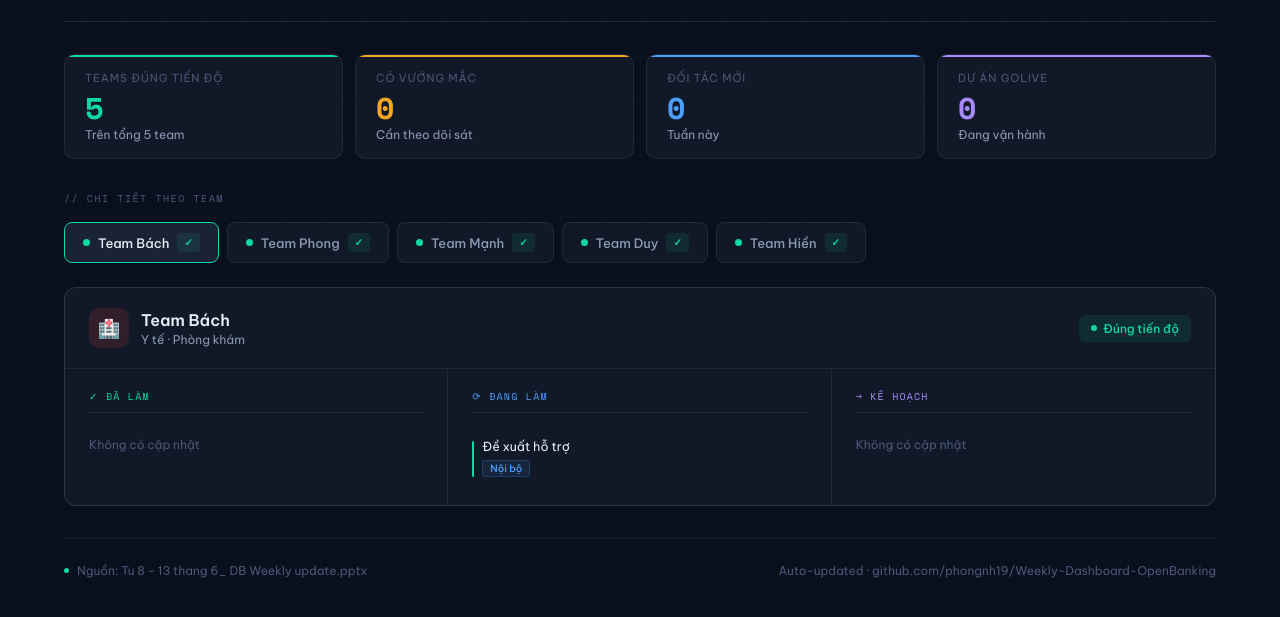
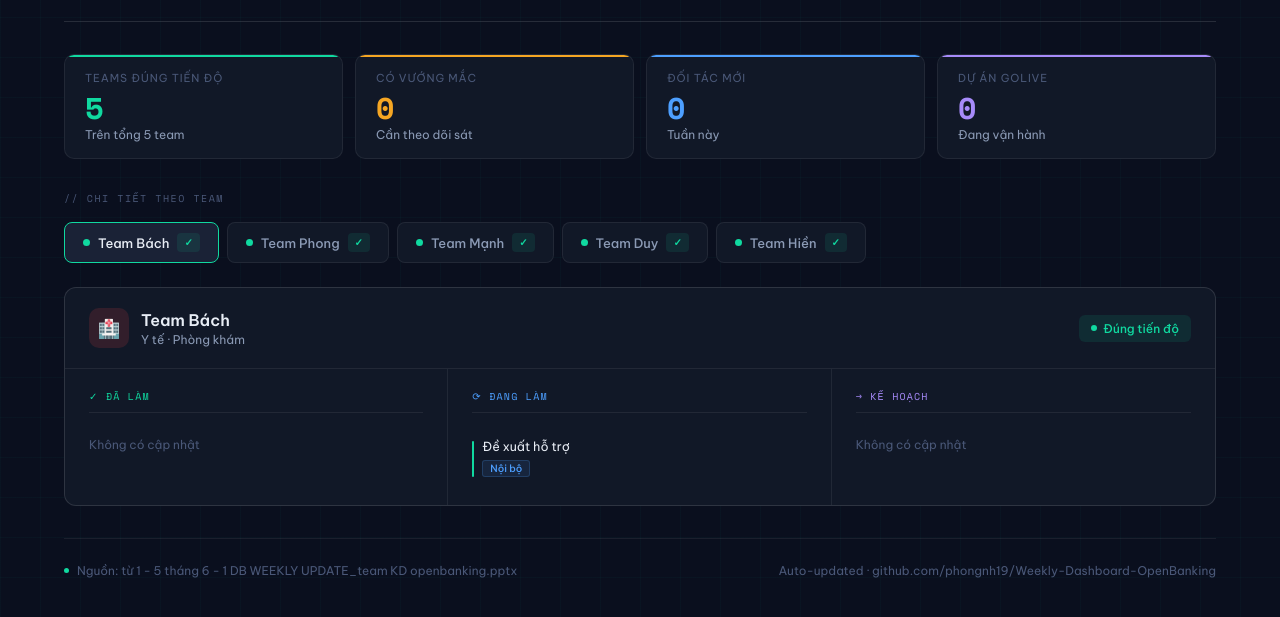
Before and after one commit to phongnh19/Weekly-Dashboard-OpenBanking, a plain HTML site: page index.html in a window 1280 px wide. Shown: the part 143-760 px from the top of the page. Drawn offline with nearby package versions, Linux system fonts and the light colour scheme.

Commit message:
Update dashboard 09/06/2026

```diff
--- a/index.html
+++ b/index.html
@@ -81,7 +81,7 @@ h1 span{color:var(--accent)}
   <div class="tabs" id="tabs"></div>
   <div class="panel" id="panel"></div>
   <div class="ftr">
-    <div style="display:flex;align-items:center;gap:8px"><div class="fdot"></div><span>Nguồn: Tu 8 - 13 thang 6_ DB Weekly update.pptx</span></div>
+    <div style="display:flex;align-items:center;gap:8px"><div class="fdot"></div><span>Nguồn: từ 1 - 5 tháng 6 - 1 DB WEEKLY UPDATE_team KD openbanking.pptx</span></div>
     <span>Auto-updated · github.com/phongnh19/Weekly-Dashboard-OpenBanking</span>
   </div>
 </div>
```
